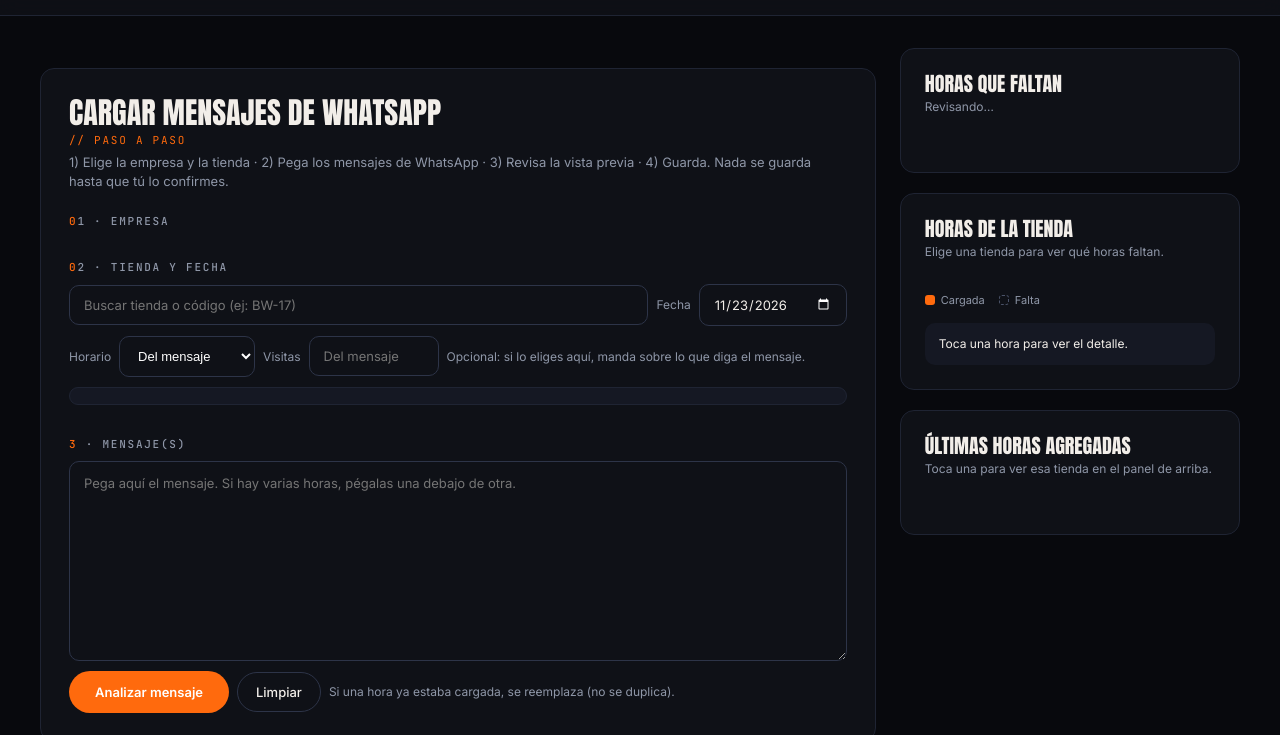
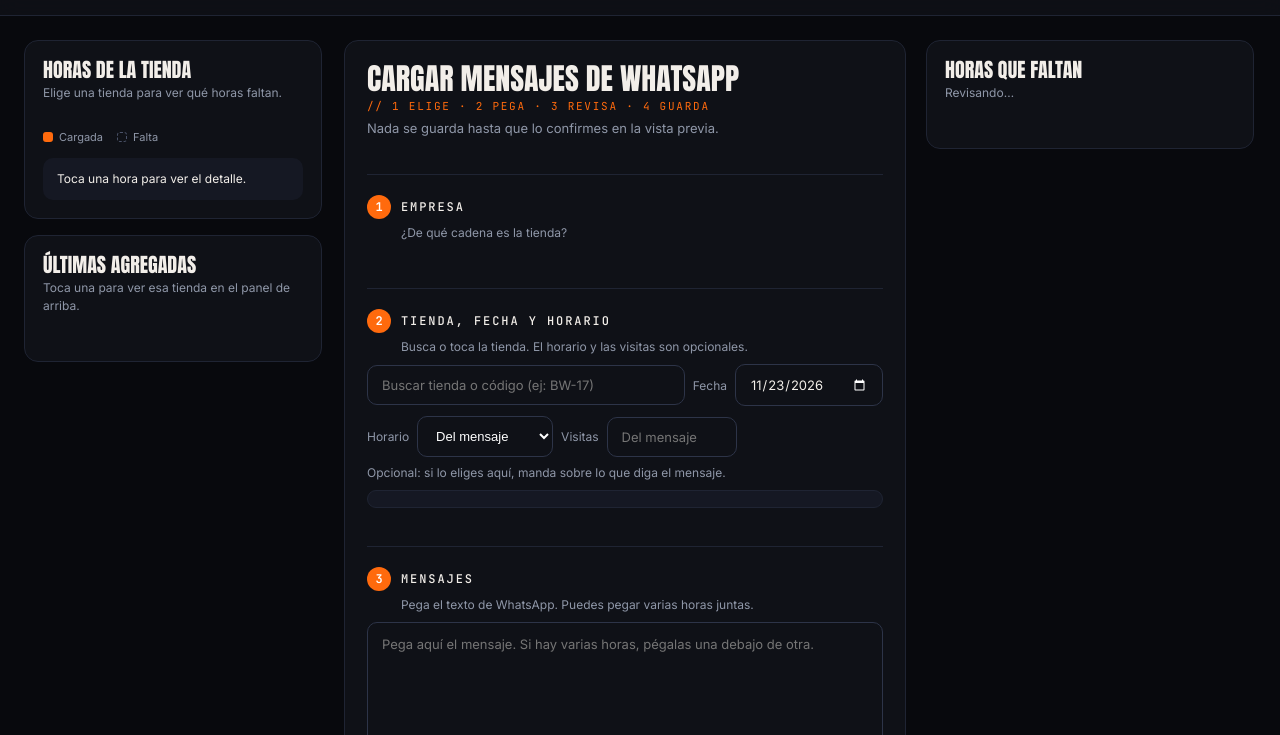
Before and after one commit to moisoforever-ai/sistema-reportes-idm, a plain HTML site: page cargar.html in a window 1280 px wide. Shown: the part 65-800 px from the top of the page. Drawn offline with Linux system fonts and the light colour scheme; no server answers.

Commit message:
Add files via upload

```diff
--- a/cargar.html
+++ b/cargar.html
@@ -30,7 +30,7 @@ h2{margin:0 0 4px;font-family:'Anton','Impact',sans-serif;font-size:30px;font-we
 aside h2{font-size:20px}
 .sub{margin:0;color:var(--mut);font-size:13px;line-height:1.5}
 aside .sub{font-size:12px}
-.lbl{font-family:var(--mono);font-size:11px;font-weight:500;letter-spacing:.16em;color:var(--mut)}.lbl::first-letter{color:var(--ac)}
+.lbl{font-family:var(--mono);font-size:11px;font-weight:500;letter-spacing:.16em;color:var(--mut)}
 .grp{display:flex;flex-direction:column;gap:10px}
 .rowf{display:flex;flex-wrap:wrap;gap:8px;align-items:center}
 .seg button,.chips button,.tiendas button{transition:all .15s}.seg button:hover,.tiendas button:hover{border-color:var(--ac)}.seg button{border-radius:999px!important;border:1px solid var(--bd);background:var(--sf);padding:10px 20px;border-radius:10px;font-size:13px;font-weight:500}
@@ -103,6 +103,29 @@ tr.rev{background:var(--warn)}
 select,input,textarea{color-scheme:dark}
 .hero-c{font-family:var(--mono);font-size:11px;letter-spacing:.16em;color:var(--ac);margin-bottom:6px}
 @media(prefers-reduced-motion:reduce){.card{animation:none}}
+
+/* ===== Layout de 3 columnas ===== */
+main.layout{max-width:1480px;margin:0 auto;padding:24px 24px 56px;display:grid;grid-template-columns:300px minmax(0,1fr) 330px;gap:20px;align-items:start}
+.layout .col,.layout .side{display:flex;flex-direction:column;gap:16px;min-width:0}
+.layout .side{position:sticky;top:84px;max-height:calc(100vh - 100px);overflow-y:auto;scrollbar-width:thin;padding-right:2px}
+.layout .card{padding:22px;gap:18px}
+.layout aside .card{padding:18px;gap:14px}
+.layout .center>.card:first-of-type{gap:0}
+.layout .center .grp{padding:20px 0;border-top:1px solid var(--line)}
+.layout .center .grp:first-of-type{border-top:0}
+.layout .center>.card>div:first-child{padding-bottom:18px}
+.lbl{display:flex;flex-wrap:wrap;align-items:center;gap:10px;font-size:12px;color:var(--ink)}
+.lbl .n{width:24px;height:24px;border-radius:50%;background:var(--ac);color:#fff;display:inline-flex;align-items:center;justify-content:center;font-size:12px;font-weight:600;letter-spacing:0}
+.lbl em{flex-basis:100%;font-style:normal;font-family:'Inter',sans-serif;letter-spacing:0;font-weight:400;font-size:12px;color:var(--mut);padding-left:34px;margin-top:-4px}
+.tiendas{max-height:210px}
+.slots{grid-template-columns:repeat(4,minmax(0,1fr))}
+.rec,.fr{transition:background .15s}
+.layout .side-r .card,.layout .side-l .card{box-shadow:none}
+.sel{padding:10px 14px;border:1px solid rgba(255,106,13,.3);border-radius:10px;background:var(--ac-l)}
+.sel:empty{display:none}
+@media(max-width:1180px){main.layout{grid-template-columns:minmax(0,1fr) 320px}.layout .side-l{grid-column:2;grid-row:2;position:static;max-height:none}.layout .center{grid-column:1;grid-row:1/3}.layout .side-r{grid-column:2;grid-row:1;position:static;max-height:none}}
+@media(max-width:820px){main.layout{display:flex;flex-direction:column;padding:16px}.layout .center{order:1}.layout .side-r{order:2}.layout .side-l{order:3}.layout .side{position:static;max-height:none;overflow:visible}}
+#aviso-config:empty{display:none}
 </style>
 </head>
 <body>
@@ -116,21 +139,40 @@ select,input,textarea{color-scheme:dark}
   </nav>
 </header>
 
-<main>
-<section class="col">
+<main class="layout">
+<aside class="side side-l">
+  <div class="card">
+    <div>
+      <h2>Horas de la tienda</h2>
+      <p class="sub" id="tl-titulo">Elige una tienda para ver qué horas faltan.</p>
+    </div>
+    <div class="slots" id="slots"></div>
+    <div class="leg"><span><i style="background:var(--ac)"></i>Cargada</span><span><i style="border:1.5px dashed #4a5268"></i>Falta</span></div>
+    <div class="det" id="det">Toca una hora para ver el detalle.</div>
+  </div>
+  <div class="card">
+    <div>
+      <h2>Últimas agregadas</h2>
+      <p class="sub">Toca una para ver esa tienda en el panel de arriba.</p>
+    </div>
+    <div class="chips" id="filtros"></div>
+    <div id="recientes"></div>
+  </div>
+</aside>
+<section class="col center">
   <div id="aviso-config"></div>
   <div class="card">
     <div>
       <h2>Cargar mensajes de WhatsApp</h2>
-      <div class="hero-c">// PASO A PASO</div>
-      <p class="sub">1) Elige la empresa y la tienda · 2) Pega los mensajes de WhatsApp · 3) Revisa la vista previa · 4) Guarda. Nada se guarda hasta que tú lo confirmes.</p>
+      <div class="hero-c">// 1 ELIGE · 2 PEGA · 3 REVISA · 4 GUARDA</div>
+      <p class="sub">Nada se guarda hasta que lo confirmes en la vista previa.</p>
     </div>
     <div class="grp">
-      <span class="lbl">01 · EMPRESA</span>
+      <span class="lbl"><b class="n">1</b>EMPRESA<em>¿De qué cadena es la tienda?</em></span>
       <div class="rowf seg" id="empresas"></div>
     </div>
     <div class="grp">
-      <span class="lbl">02 · TIENDA Y FECHA</span>
+      <span class="lbl"><b class="n">2</b>TIENDA, FECHA Y HORARIO<em>Busca o toca la tienda. El horario y las visitas son opcionales.</em></span>
       <div class="rowf">
         <label for="busca" style="position:absolute;left:-9999px">Buscar tienda o código</label>
         <input id="busca" class="inp" type="text" placeholder="Buscar tienda o código (ej: BW-17)" style="flex:1 1 280px;min-width:0">
@@ -148,7 +190,7 @@ select,input,textarea{color-scheme:dark}
       <div class="sel" id="sel"></div>
     </div>
     <div class="grp">
-      <span class="lbl">3 · MENSAJE(S)</span>
+      <span class="lbl"><b class="n">3</b>MENSAJES<em>Pega el texto de WhatsApp. Puedes pegar varias horas juntas.</em></span>
       <label for="msg" style="position:absolute;left:-9999px">Mensaje de WhatsApp</label>
       <textarea id="msg" class="inp" placeholder="Pega aquí el mensaje. Si hay varias horas, pégalas una debajo de otra."></textarea>
       <div class="rowf">
@@ -162,7 +204,7 @@ select,input,textarea{color-scheme:dark}
   <div class="card" id="preview" style="display:none"></div>
 </section>
 
-<aside>
+<aside class="side side-r">
   <div class="card">
     <div>
       <h2>Horas que faltan</h2>
@@ -170,23 +212,6 @@ select,input,textarea{color-scheme:dark}
     </div>
     <div class="rowf" id="falt-ctl"></div>
     <div id="falt-lista"></div>
-  </div>
-  <div class="card">
-    <div>
-      <h2>Horas de la tienda</h2>
-      <p class="sub" id="tl-titulo">Elige una tienda para ver qué horas faltan.</p>
-    </div>
-    <div class="slots" id="slots"></div>
-    <div class="leg"><span><i style="background:var(--ac)"></i>Cargada</span><span><i style="border:1.5px dashed #4a5268"></i>Falta</span></div>
-    <div class="det" id="det">Toca una hora para ver el detalle.</div>
-  </div>
-  <div class="card">
-    <div>
-      <h2>Últimas horas agregadas</h2>
-      <p class="sub">Toca una para ver esa tienda en el panel de arriba.</p>
-    </div>
-    <div class="chips" id="filtros"></div>
-    <div id="recientes"></div>
   </div>
 </aside>
 </main>
```
